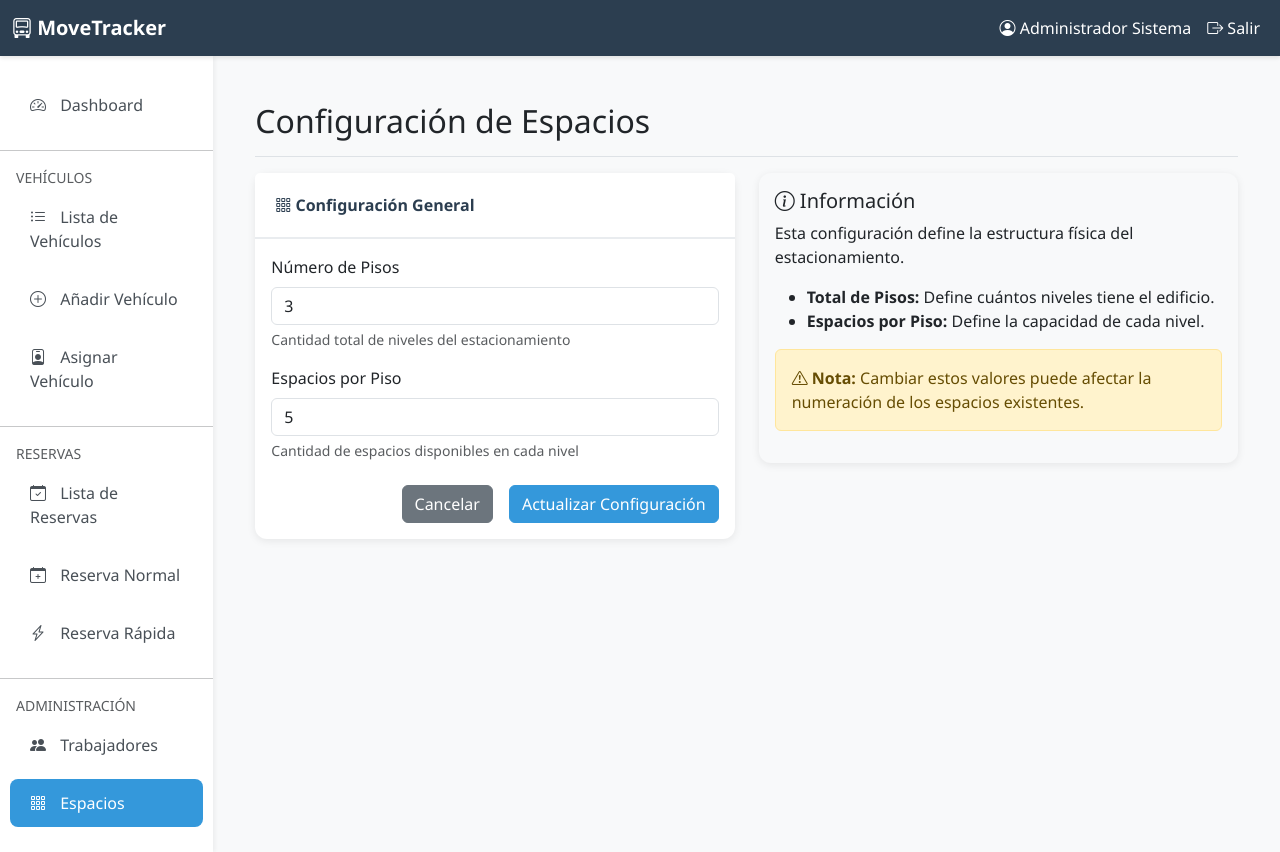
After one commit to Cristhian036/MoveTracker, a Django app: page /parking/configuration/spaces/ in a window 1280 px wide. The commit adds this page. Run offline with Django 3.2, Linux system fonts and the light colour scheme; a user stored in the database is signed in; data comes from the database, SQL or seed files in the repository; both versions use the stored data as it was after the commit.

```diff
--- a/parking/forms.py
+++ b/parking/forms.py
@@ -1,8 +1,35 @@
 from django import forms
 from django.contrib.auth import get_user_model
-from .models import Vehicle, ParkingReservation, VehicleType
+from .models import Vehicle, ParkingReservation, VehicleType, ParkingConfiguration
 
 User = get_user_model()
+
+
+class ParkingConfigurationForm(forms.ModelForm):
+    """Formulario para configurar el estacionamiento"""
+    class Meta:
+        model = ParkingConfiguration
+        fields = ['total_floors', 'spaces_per_floor']
+        widgets = {
+            'total_floors': forms.NumberInput(attrs={
+                'class': 'form-control',
+                'min': 1,
+                'placeholder': 'Ej: 3'
+            }),
+            'spaces_per_floor': forms.NumberInput(attrs={
+                'class': 'form-control',
+                'min': 1,
+                'placeholder': 'Ej: 20'
+            }),
+        }
+        labels = {
+            'total_floors': 'Número de Pisos',
+            'spaces_per_floor': 'Espacios por Piso',
+        }
+        help_texts = {
+            'total_floors': 'Cantidad total de niveles del estacionamiento',
+            'spaces_per_floor': 'Cantidad de espacios disponibles en cada nivel',
+        }
 
 
 class VehicleForm(forms.ModelForm):
@@ -140,7 +167,8 @@ class NormalReservationForm(forms.ModelForm):
         # Solo mostrar espacios disponibles
         from .models import ParkingSpace
         self.fields['parking_space'].queryset = ParkingSpace.objects.filter(
-            status=ParkingSpace.SpaceStatus.AVAILABLE
+            status=ParkingSpace.SpaceStatus.AVAILABLE,
+            is_active=True
         ).select_related('floor')
         self.fields['parking_space'].label_from_instance = lambda obj: f"Piso {obj.floor.floor_number} - Espacio {obj.space_number}"
 
@@ -192,6 +220,9 @@ class QuickReservationForm(forms.ModelForm):
 
     def __init__(self, *args, **kwargs):
         super().__init__(*args, **kwargs)
+        # Marcar la instancia como reserva rápida para pasar validaciones del modelo
+        self.instance.is_quick_reservation = True
+
         # Campos obligatorios según requerimiento
         self.fields['vehicle_type_temp'].required = True
         self.fields['parking_space'].required = True
@@ -207,6 +238,7 @@ class QuickReservationForm(forms.ModelForm):
         # Solo mostrar espacios disponibles
         from .models import ParkingSpace
         self.fields['parking_space'].queryset = ParkingSpace.objects.filter(
-            status=ParkingSpace.SpaceStatus.AVAILABLE
+            status=ParkingSpace.SpaceStatus.AVAILABLE,
+            is_active=True
         ).select_related('floor')
         self.fields['parking_space'].label_from_instance = lambda obj: f"Piso {obj.floor.floor_number} - Espacio {obj.space_number}"
--- a/parking/models.py
+++ b/parking/models.py
@@ -529,6 +529,10 @@ class ParkingReservation(models.Model):
         if not self.user and not self.vehicle:
             self.is_quick_reservation = True
 
+        # Si es reserva normal y tiene vehículo pero no usuario, asignar el dueño del vehículo
+        if not self.is_quick_reservation and self.vehicle and not self.user:
+            self.user = self.vehicle.owner
+
         # Validar antes de guardar
         self.clean()
         super().save(*args, **kwargs)
@@ -564,3 +568,12 @@ class ParkingReservation(models.Model):
             if self.vehicle:
                 return f"{self.vehicle.license_plate} - {self.vehicle.full_description}"
             return "Sin vehículo"
+
+    @property
+    def duration_formatted(self):
+        """Retorna la duración en formato Xh Ym"""
+        hours = self.duration_minutes // 60
+        minutes = self.duration_minutes % 60
+        if hours > 0:
+            return f"{hours}h {minutes}m"
+        return f"{minutes}m"
--- a/parking/templates/parking/base.html
+++ b/parking/templates/parking/base.html
@@ -185,6 +185,10 @@
                        href="{% url 'parking:add_vehicle' %}">
                         <i class="bi bi-plus-circle"></i> Añadir Vehículo
                     </a>
+                    <a class="nav-link {% if request.resolver_match.url_name == 'assign_vehicle' %}active{% endif %}"
+                       href="{% url 'parking:assign_vehicle' %}">
+                        <i class="bi bi-person-badge"></i> Asignar Vehículo
+                    </a>
 
 
                     <hr>
@@ -210,6 +214,10 @@
                     <a class="nav-link {% if request.resolver_match.url_name == 'worker_list' %}active{% endif %}"
                        href="{% url 'worker_list' %}">
                         <i class="bi bi-people-fill"></i> Trabajadores
+                    </a>
+                    <a class="nav-link {% if request.resolver_match.url_name == 'space_configuration' %}active{% endif %}"
+                       href="{% url 'parking:space_configuration' %}">
+                        <i class="bi bi-grid-3x3-gap"></i> Espacios
                     </a>
                     {% endif %}
                 </div>
--- a/parking/templates/parking/reservation_list.html
+++ b/parking/templates/parking/reservation_list.html
@@ -139,7 +139,7 @@
                                         <td>
                                             {% if reservation.reservation_date <= now and reservation.status != 'CANCELLED' %}
                                                 <span class="badge bg-light text-dark border">
-                                                    <i class="bi bi-stopwatch"></i> {{ reservation.duration_minutes }} min
+                                                    <i class="bi bi-stopwatch"></i> {{ reservation.duration_formatted }}
                                                 </span>
                                             {% else %}
                                                 <span class="text-muted">-</span>
--- /dev/null
+++ b/parking/templates/parking/space_configuration.html
@@ -0,0 +1,64 @@
+{% extends 'parking/base.html' %}
+{% load static %}
+
+{% block content %}
+<div class="container-fluid">
+    <div class="d-flex justify-content-between flex-wrap flex-md-nowrap align-items-center pt-3 pb-2 mb-3 border-bottom">
+        <h1 class="h2">{{ title }}</h1>
+    </div>
+
+    <div class="row">
+        <div class="col-md-8 col-lg-6">
+            <div class="card">
+                <div class="card-header">
+                    <i class="bi bi-grid-3x3-gap"></i> Configuración General
+                </div>
+                <div class="card-body">
+                    <form method="post" novalidate>
+                        {% csrf_token %}
+
+                        {% for field in form %}
+                        <div class="mb-3">
+                            <label for="{{ field.id_for_label }}" class="form-label">{{ field.label }}</label>
+                            {{ field }}
+                            {% if field.help_text %}
+                            <div class="form-text">{{ field.help_text }}</div>
+                            {% endif %}
+                            {% if field.errors %}
+                            <div class="invalid-feedback d-block">
+                                {{ field.errors|striptags }}
+                            </div>
+                            {% endif %}
+                        </div>
+                        {% endfor %}
+
+                        <div class="d-grid gap-2 d-md-flex justify-content-md-end mt-4">
+                            <a href="{% url 'parking:dashboard' %}" class="btn btn-secondary me-md-2">Cancelar</a>
+                            <button type="submit" class="btn btn-primary">{{ submit_text }}</button>
+                        </div>
+                    </form>
+                </div>
+            </div>
+        </div>
+
+        <div class="col-md-4 col-lg-6">
+            <div class="card bg-light">
+                <div class="card-body">
+                    <h5 class="card-title"><i class="bi bi-info-circle"></i> Información</h5>
+                    <p class="card-text">
+                        Esta configuración define la estructura física del estacionamiento.
+                    </p>
+                    <ul>
+                        <li><strong>Total de Pisos:</strong> Define cuántos niveles tiene el edificio.</li>
+                        <li><strong>Espacios por Piso:</strong> Define la capacidad de cada nivel.</li>
+                    </ul>
+                    <div class="alert alert-warning">
+                        <i class="bi bi-exclamation-triangle"></i>
+                        <strong>Nota:</strong> Cambiar estos valores puede afectar la numeración de los espacios existentes.
+                    </div>
+                </div>
+            </div>
+        </div>
+    </div>
+</div>
+{% endblock %}
--- a/parking/urls.py
+++ b/parking/urls.py
@@ -18,4 +18,7 @@ urlpatterns = [
     path('reservations/normal/new/', views.normal_reservation, name='normal_reservation'),
     path('reservations/quick/new/', views.quick_reservation, name='quick_reservation'),
     path('reservations/<int:pk>/cancel/', views.cancel_reservation, name='cancel_reservation'),
+
+    # Configuración
+    path('configuration/spaces/', views.space_configuration, name='space_configuration'),
 ]
--- a/parking/views.py
+++ b/parking/views.py
@@ -3,10 +3,11 @@ from django.contrib.auth.decorators import login_required, user_passes_test
 from django.contrib import messages
 from django.db.models import Q
 from django.utils import timezone
-from .models import Vehicle, ParkingReservation, ParkingSpace, VehicleType
+from .models import Vehicle, ParkingReservation, ParkingSpace, VehicleType, ParkingConfiguration, ParkingFloor
 from .forms import (
     VehicleForm, AssignVehicleForm,
-    NormalReservationForm, QuickReservationForm
+    NormalReservationForm, QuickReservationForm,
+    ParkingConfigurationForm
 )
 
 
@@ -127,6 +128,11 @@ def normal_reservation(request):
         if form.is_valid():
             reservation = form.save(commit=False)
             reservation.created_by = request.user
+
+            # Asignar el usuario propietario del vehículo a la reserva
+            if reservation.vehicle and reservation.vehicle.owner:
+                reservation.user = reservation.vehicle.owner
+
             reservation.save()
 
             messages.success(
@@ -355,3 +361,52 @@ def dashboard(request):
         'occupancy_percentage': (occupied_spaces / total_spaces * 100) if total_spaces > 0 else 0,
     }
     return render(request, 'parking/dashboard.html', context)
+
+
+@login_required
+@user_passes_test(lambda u: u.is_superuser or (u.groups.filter(name='admin').exists()), login_url='user:login')
+def space_configuration(request):
+    """Vista para configurar los espacios del estacionamiento"""
+    # Obtener configuración actual para pre-llenar (si existe)
+    current_config = ParkingConfiguration.objects.filter(is_active=True).first()
+
+    if request.method == 'POST':
+        # Creamos una nueva instancia siempre, no editamos la anterior
+        form = ParkingConfigurationForm(request.POST)
+        if form.is_valid():
+            # 1. Desactivar espacios y pisos antiguos
+            ParkingSpace.objects.filter(is_active=True).update(is_active=False)
+            ParkingFloor.objects.filter(is_active=True).update(is_active=False)
+
+            # 2. Guardar nueva configuración
+            new_config = form.save(commit=False)
+            new_config.created_by = request.user
+            new_config.is_active = True
+            new_config.save() # Esto desactivará la configuración anterior automáticamente y disparará los signals para crear pisos/espacios
+
+            # Nota: La creación de pisos y espacios se maneja automáticamente mediante signals
+            # en parking/signals.py (create_parking_structure y create_floor_spaces)
+
+            total_spaces = new_config.total_floors * new_config.spaces_per_floor
+
+            messages.success(
+                request,
+                f'Configuración actualizada. Se generaron {new_config.total_floors} pisos y {total_spaces} espacios nuevos.'
+            )
+            return redirect('parking:space_configuration')
+    else:
+        # Pre-llenar formulario con valores actuales pero sin vincular a la instancia
+        initial_data = {}
+        if current_config:
+            initial_data = {
+                'total_floors': current_config.total_floors,
+                'spaces_per_floor': current_config.spaces_per_floor
+            }
+        form = ParkingConfigurationForm(initial=initial_data)
+
+    context = {
+        'form': form,
+        'title': 'Configuración de Espacios',
+        'submit_text': 'Actualizar Configuración'
+    }
+    return render(request, 'parking/space_configuration.html', context)
--- a/project/settings.py
+++ b/project/settings.py
@@ -117,9 +117,9 @@ AUTH_PASSWORD_VALIDATORS = [
 # Internationalization
 # https://docs.djangoproject.com/en/2.2/topics/i18n/
 
-LANGUAGE_CODE = 'en-us'
+LANGUAGE_CODE = 'es-pa'
 
-TIME_ZONE = 'UTC'
+TIME_ZONE = 'America/Panama'
 
 USE_I18N = True
 
```
Also changed, not shown: parking/templates/parking/reservation_form.html (+26 -2 lines), db.sqlite3.
